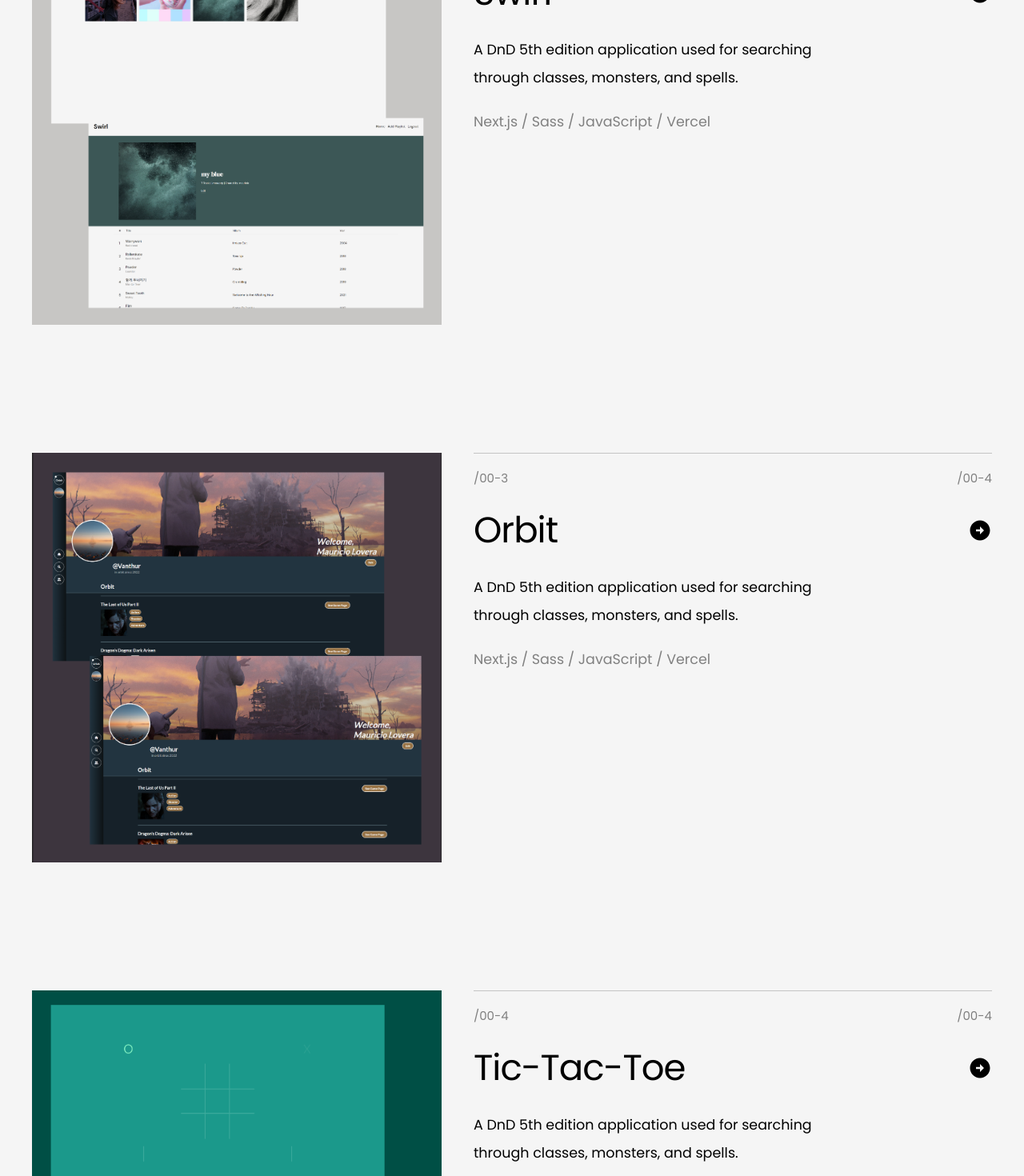
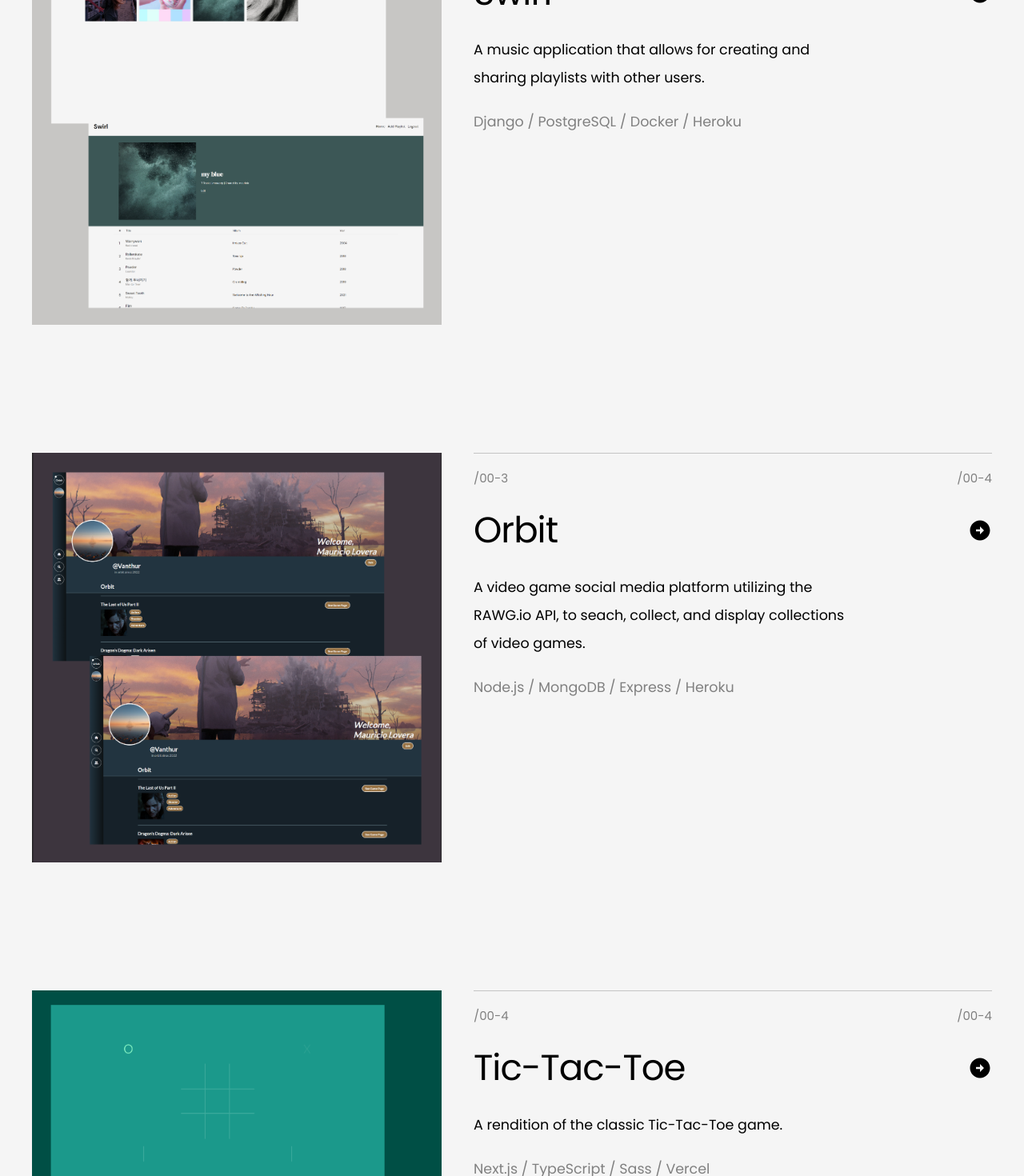
Before and after one commit to mauLovera/Portfolio, a Next.js app: page /projects in a window 1280 px wide. Shown: the part 1300-2770 px from the top of the page at 80% size. Built offline with nearby package versions, Linux system fonts and the light colour scheme; a web font is replaced by a local one.

Commit message:
update: project descriptions

```diff
--- a/components/layout/Header/Header.tsx
+++ b/components/layout/Header/Header.tsx
@@ -7,13 +7,17 @@ import ActiveLink from '@/components/common/ActiveLink/ActiveLink'
 import { motion } from 'framer-motion'
 import styles from './Header.module.scss'
 
-export default function Header() {
+interface Props {
+  home: boolean
+}
+
+export default function Header({ home }: Props) {
   return (
     <header className={styles.container}>
       <motion.nav
-        initial={{ y: (120 * -1), opacity: 0 }}
+        initial={{ y: 120 * -1, opacity: 0 }}
         animate={{ y: 0, opacity: 1 }}
-        transition={{ ease: 'easeInOut', duration: 1.5, delay: 2 }}
+        transition={{ ease: 'easeInOut', duration: 1.5, delay: home ? 2 : 0 }}
       >
         <div className={styles.name}>
           <Link href={'/'}>Mauricio Lovera</Link>
--- a/components/layout/Layout.tsx
+++ b/components/layout/Layout.tsx
@@ -12,6 +12,7 @@ interface Props {
   description: string
   keywords: string
   children: ReactNode
+  home: boolean
 }
 
 export default function Layout({
@@ -19,6 +20,7 @@ export default function Layout({
   description,
   keywords,
   children,
+  home,
 }: Props) {
   return (
     <>
@@ -28,7 +30,7 @@ export default function Layout({
         <meta name="keywords" content={keywords} />
         <link rel="icon" type="image/x-icon" href="/favicon.ico" />
       </Head>
-      <Header />
+      <Header home={home} />
       <main className={styles.container}>{children}</main>
       <Footer />
     </>
@@ -37,6 +39,7 @@ export default function Layout({
 
 Layout.defaultProps = {
   title: 'Mauricio Lovera | Full Stack Web Developer',
-  description: 'Portfolio website for Mauricio Lovera | Full Stack Web Developer',
+  description:
+    'Portfolio website for Mauricio Lovera | Full Stack Web Developer',
   keywords: 'portfolio, full stack, web developer',
 }
--- a/components/pages/index/SelectedProjects/List/List.tsx
+++ b/components/pages/index/SelectedProjects/List/List.tsx
@@ -37,7 +37,7 @@ export default function List({
         animation={animation}
         path="/projects/swirl"
         timeline={timeline}
-        tech={['Django / PostgreSQL / JavaScript / Heroku']}
+        tech={['Django / PostgreSQL / Docker / Heroku']}
         mouseEnter={handleMouseEnter}
         mouseExit={handleMouseExit}
       />
--- a/pages/index.tsx
+++ b/pages/index.tsx
@@ -10,7 +10,7 @@ import styles from '@/styles/pages/index.module.scss'
 interface Props {}
 export default function HomePage() {
   return (
-    <Layout>
+    <Layout home={true}>
       <LandingBanner />
       <About />
       <SelectedProjects />
--- a/pages/projects/index.tsx
+++ b/pages/projects/index.tsx
@@ -9,7 +9,7 @@ import styles from '@/styles/pages/projects.module.scss'
 interface Props {}
 export default function ProjectsPage() {
   return (
-    <Layout>
+    <Layout home={false}>
       <PageBanner />
       <div className={styles.list}>
         <Project
@@ -19,18 +19,18 @@ export default function ProjectsPage() {
         />
         <Project
           title="Swirl"
-          description="A DnD 5th edition application used for searching through classes, monsters, and spells."
-          tech="Next.js / Sass / JavaScript / Vercel"
+          description="A music application that allows for creating and sharing playlists with other users."
+          tech="Django / PostgreSQL / Docker / Heroku"
         />
         <Project
           title="Orbit"
-          description="A DnD 5th edition application used for searching through classes, monsters, and spells."
-          tech="Next.js / Sass / JavaScript / Vercel"
+          description="A video game social media platform utilizing the RAWG.io API, to seach, collect, and display collections of video games."
+          tech="Node.js / MongoDB / Express / Heroku"
         />
         <Project
           title="Tic-Tac-Toe"
-          description="A DnD 5th edition application used for searching through classes, monsters, and spells."
-          tech="Next.js / Sass / JavaScript / Vercel"
+          description="A rendition of the classic Tic-Tac-Toe game."
+          tech="Next.js / TypeScript / Sass / Vercel"
         />
       </div>
     </Layout>
```
